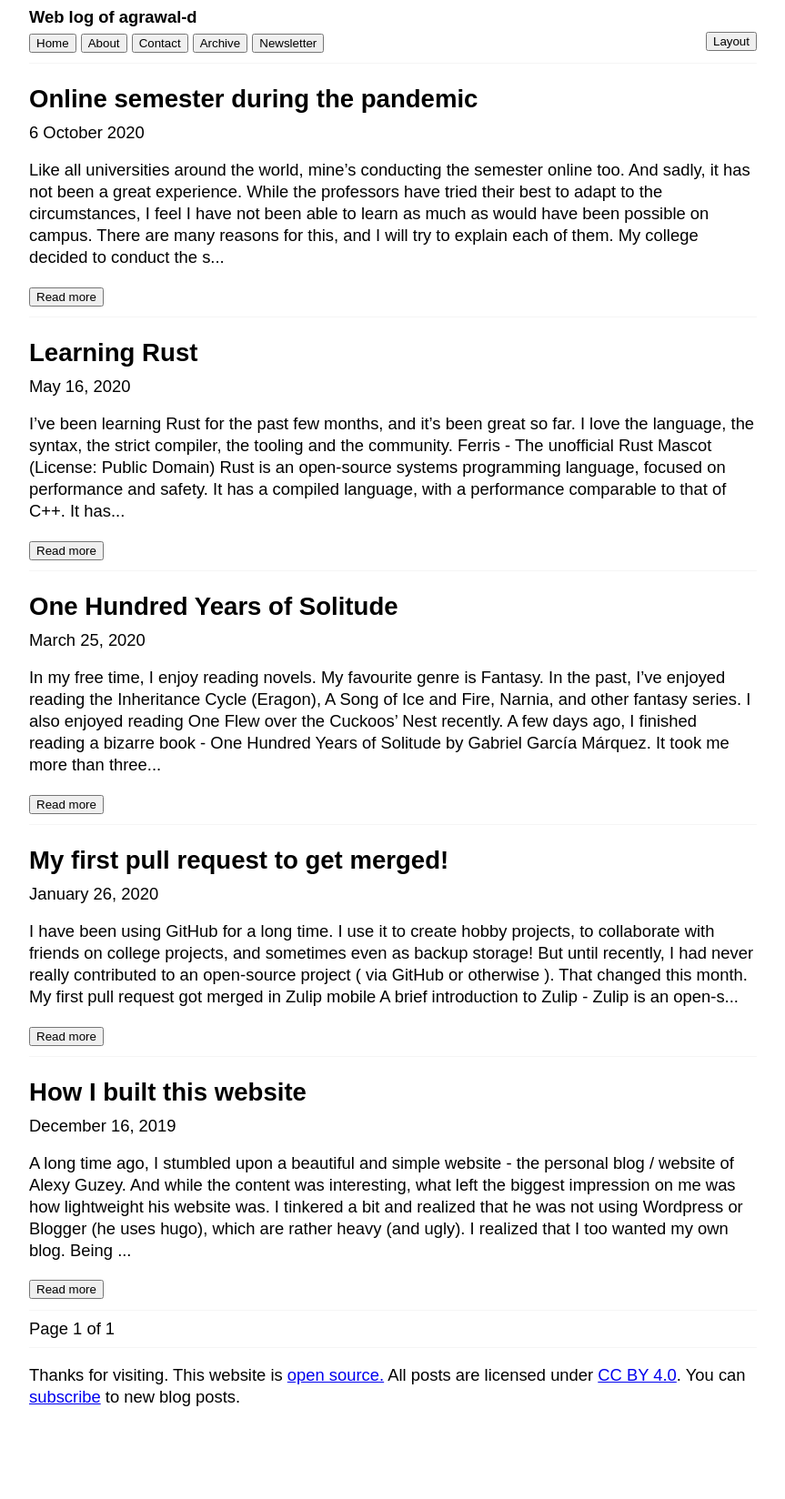
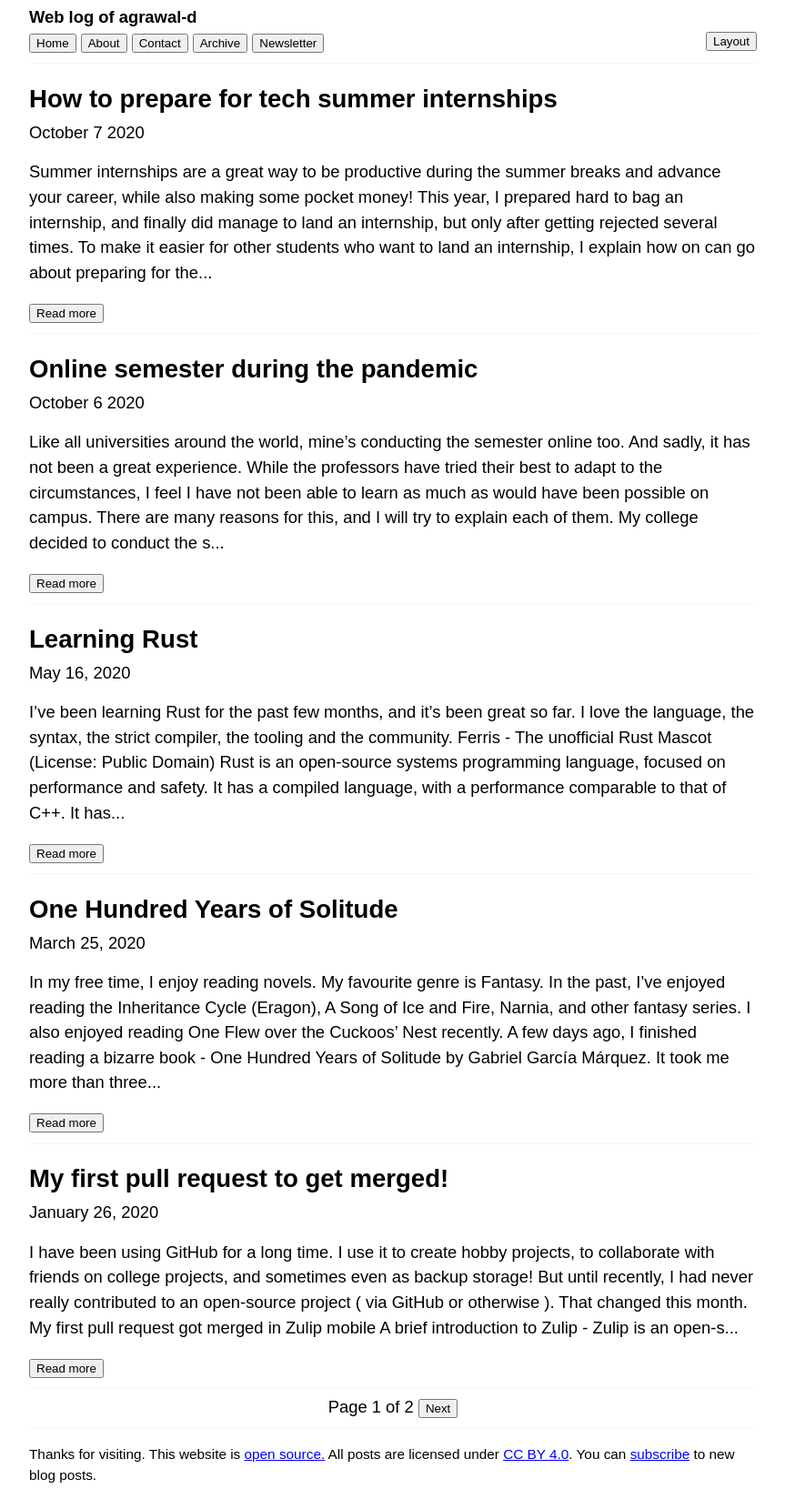
Before and after one commit to agrawal-d/agrawal-d.github.io, a Jekyll site: the page built from index.html, in a window 1280 px wide. Shown: the whole page at 91% size, without its empty margins (208-1071 px from the left). Built offline with Jekyll 4.4.1, drawn with Linux system fonts in a browser that asks for light colours; the list of posts is cut into pages by our own code; before the commit the page ends 1567 px from its top, so only the background shows below that.

Commit message:
Summer internship post.

```diff
--- a/_config.yml
+++ b/_config.yml
@@ -14,7 +14,7 @@ kramdown:
 
 plugins:
   - jekyll-paginate
-paginate: 10
+paginate: 5
 paginate_path: /page-:num
 
 #disqus-id: your-disqus-id
--- a/_includes/header.html
+++ b/_includes/header.html
@@ -1,4 +1,5 @@
 <header>
+    <nav>
         <h1 class="title"><a href='{{ site.url }}/' class="title">{{ site.name }}</a></h1>
         <a href='{{ site.url }}/'><button>Home</button></a>
         <a href='{{ site.url }}/about/'><button>About</button></a>
@@ -15,15 +16,14 @@
             <button id="width-800">800px</button> <button id="width-900">900px</button>
             <button id="width-1000">1000px</button>
             <br />
-        <b>Line height: </b>
-        <button id="line-height-1">1</button>
-        <button id="line-height-1.25">1.25</button>
-        <button id="line-height-1.50">1.5</button>
+            <b>Font Size</b>
+            <button id="f-inc">A+</button>
+            <button id="f-dec">A-</button>
             <br />
             <b>Text color: </b> <input type="color" id="color-picker" />
         </div>
-    <hr>
-
+    </nav>
+    <hr />
 </header>
 
 <script>
@@ -45,9 +45,22 @@
     el("width-800").addEventListener("click", () => document.getElementsByClassName("content")[0].style.width = "800px")
     el("width-900").addEventListener("click", () => document.getElementsByClassName("content")[0].style.width = "900px")
     el("width-1000").addEventListener("click", () => document.getElementsByClassName("content")[0].style.width = "1000px")
-    el("line-height-1").addEventListener("click", () => document.getElementsByClassName("content")[0].style.lineHeight = "100%")
-    el("line-height-1.25").addEventListener("click", () => document.getElementsByClassName("content")[0].style.lineHeight = "125%")
-    el("line-height-1.50").addEventListener("click", () => document.getElementsByClassName("content")[0].style.lineHeight = "150%")
+    el("f-inc").addEventListener("click", () => {
+        const body = document.getElementsByTagName("body")[0];
+        const rawSize = window.getComputedStyle(body, null).getPropertyValue('font-size');
+        let fontSize = parseFloat(rawSize);
+        fontSize += 2;
+        body.style.fontSize = fontSize + "px";
+        console.log(fontSize);
+    })
+    el("f-dec").addEventListener("click", () => {
+        const body = document.getElementsByTagName("body")[0];
+        const rawSize = window.getComputedStyle(body, null).getPropertyValue('font-size');
+        let fontSize = parseFloat(rawSize);
+        fontSize -= 2;
+        body.style.fontSize = fontSize + "px";
+        console.log(fontSize);
+    })
     el("color-picker").addEventListener("change", () => document.getElementsByTagName("body")[0].style.color = el("color-picker").value)
 
 </script>
--- a/_layouts/default.html
+++ b/_layouts/default.html
@@ -31,12 +31,14 @@
         {{ content }}
         <footer>
             <hr />
+            <small>
                 <p>Thanks for visiting. This website
                     is <a href="https://github.com/agrawal-d/agrawal-d.github.io">open
                         source.</a> All posts are licensed under <a
                         href="https://creativecommons.org/licenses/by/4.0/legalcode">CC
                         BY 4.0</a>. You can <a href="https://mailchi.mp/7183e2f21bac/web-log-of-agrawal-d">subscribe</a>
                     to new blog posts.</p>
+            </small>
         </footer>
 
     </div>
--- /dev/null
+++ b/_posts/2020-10-07-how-to-prepare-for-tech-summer-internships.md
@@ -0,0 +1,107 @@
+---
+layout: post
+title: "How to prepare for tech summer internships"
+postdate: "October 7 2020"
+---
+
+Summer internships are a great way to be productive during the summer breaks and advance your career, while also making some pocket money! This year, I prepared
+hard to bag an internship, and finally did manage to land an internship, but only after getting rejected several times. To make
+it easier for other students who want to land an internship, I explain how on can go about preparing for the online coding tests, interviews and more!
+
+![Confused man]({{site.url}}/img/confused.png)
+
+<center>Confused? Don't worry!</center>
+
+## What all you need to prepare
+
+Most tech companies require the following:
+
+- **Familiarity with at least one standard programming language**, Such as C++/ C/ Java/ C/ Python. I recommend being familiar with at least two, because sometimes your favourite language may not be allowed, or sometimes you may be asked to code in a different language for each question ( happened with me for a HackerRank test ). You should be able to implement data structures and algorithms in the language of your choice.
+
+- **Data Structures and Algorithms** are the bread and butter of online coding challenges and most technical interviews. Be sure to be very strong in this area. I will share below how you can do that. Note: If you are a computer science student, you may have a data structures course as a part of your curriculum.
+  That is not enough for internship prep., and you will need to prepare separately still.
+
+- **Object-oriented programming** is also fundamental. Some companies focus solely on this during interviews. You should be able to both recall theoretical concepts as well as write code in an object-oriented language. Java is perfect for this!
+
+- **Database Systems** are also somewhat important, and this depends on the company you are applying to. You may be asked to explain concepts like Normalization,
+  ACID properties or you may be asked to write SQL queries.
+
+- **Solving puzzles**: These days, very few companies ask you to solve puzzles, so this is not very important to prepare. But try to find out before the interview
+  if a particular company is known for asking puzzles and prepare accordingly.
+
+There are other topics, such as Operating Systems and System Design, but you will most likely not be asked these topics as a 3rd-year undergraduate student.
+
+## How to prepare
+
+There are a lot of resources on the internet, and it can be not very clear to choose one to focus on. Here are some sources that are popular in my college!
+
+### Data Structures and Algorithms
+
+This is the most important topic, and you should spend around 80% of your prep time focussing on this. [InterviewBit](https://www.interviewbit.com/courses/programming/) is one
+of the best ways to get stronger in DSA and solve problems. It has a topic-wise grouping of questions
+and questions are arranged according to difficulty. Each topic also has several tutorials and solved examples.
+
+![interviewbit]({{site.url}}/img/interviewbit.png)
+
+<center>InterviewBit programming course (free)</center>
+
+[Codeforces](https://codeforces.com/) is also an excellent place to practice solving questions in a time-constrained environment. While it is a website dedicated to competitive
+programming, participating in contests will give you valuable practice for actual interview online rounds.
+
+[GeeksForGeeks](geeksforgeeks.org/) is one of the best sources for looking up algorithm implementations or problem solutions. It has a huge bank of solved problems, and the
+explanations are also pretty good! I recommend going through their [must do section](https://www.geeksforgeeks.org/must-do-coding-questions-for-companies-like-amazon-microsoft-adobe/) towards the end of your preparation.
+
+For additional practice, you can solve random questions on [LeetCode](https://leetcode.com/) and [HackerRank](https://hackerrank.com).
+
+### Object Oriented Programming
+
+You do not need to prepare much for this. If you have this as a college course, that should be more than enough. If not, you can look at [JavaTPoint OOP Concepts](https://www.javatpoint.com/java-oops-concepts) and [Top 50 OOP Interview Questions](https://career.guru99.com/top-50-oops-interview-questions/). Make sure you remember the four pillars of
+OOP, some examples, and have some coding practice in an OOP language like Java/C++. You should be very familiar with the following:
+
+- Abstraction
+- Encapsulation
+- Inheritance
+- Polymorphism
+
+### Database Systems
+
+Again, you don't need to worry too much about this. Knowing the basics and being familiar with some essential theoretical concepts is enough. You should also be able to
+write SQL queries, including joins, sub-queries, indexing, modification etc.
+
+![w3Schools SQL runner screenshot]({{site.url}}/img/websql.png)
+
+<center>w3Schools - SQL in the browser!</center>
+
+One great resource for learning SQL is the [W3Schools SQL Tutorial](https://www.w3schools.com/sql/)
+as it has an interactive SQL system which allows you to run SQL in your browser, without the internet, using WebSQL. For learning theoretical concepts, you should refer to the
+syllabus of your college's DBMS course or go through a MOOC. You should also take a look at [these popular questions](https://www.javatpoint.com/dbms-interview-questions).
+
+### Puzzles
+
+You should only prepare these if the company you are applying to is known to ask these. Google some standard puzzles like "\<company name\> interview puzzles" and you
+should be good to go!
+
+## How much to prepare
+
+Ideally, it would be best if you started preparing about 4-5 months before the interviews start. Focus the most on DSA - practice regularly on InterviewBit/LeetCode and try to give at least
+one Codeforces contest in a week. It would help if you started with easy problems - don't jump right away with difficult problems. For Codeforces, you should solve Div 2 A and B in the
+beginning and by the end of your preparation, should be able to solve Div 2 A, B, C during a contest. Solving D is even better ( but not strictly necessary)!
+
+With InterviewBit, solve at least one problem from each bucket of a topic, and later when you are done with all, you can solve more problems. Make sure to try for sometime
+before looking at hints and solutions. Trying and failing is very important. That is how you will learn.
+
+## Some final remarks
+
+- Don't spend all your time with interview prep - enjoy your college life and try working on some exciting projects. This will also give you valuable experience that you
+  can showcase in your resume.
+
+- Remember to also prepare for behavioural questions that are asked in interviews like "Tell me about yourself" or "What are your strengths". Just Google some popular questions and learn how to answer them. There is no need to memorize answers to these questions - you must answer them naturally.
+
+- It is crucial to look at previously asked questions for a particular company as companies have a _very high_ tendency to repeat questions. One of the best
+  places to look this up is [GeeksForGeeks interview experiences](https://www.geeksforgeeks.org/company-interview-corner/).
+
+- Prepare for the specific company before an interview. Look at past questions, the company culture and maybe even go through the company's website for some basic info. Your
+  interviewer may ask you some questions like "Why do you want to work with us" and this information will help answer such questions.
+
+That's all! Good luck and remember - despite preparing hard, you may still not be able to land an internship. This does not mean you aren't good enough. A lot of people apply, and
+getting selected depends a lot on your luck during the interview. Just keep working on your skills, and you will eventually get your dream internship!
--- a/assets/css/site.css
+++ b/assets/css/site.css
@@ -5,7 +5,7 @@
 }
 
 .content p {
-  line-height: 1.5rem;
+  line-height: 150%;
 }
 
 body {
@@ -77,7 +77,7 @@ div.highlight {
 }
 
 img {
-  max-width: 70%;
+  max-width: 90%;
   margin: 0 auto;
   display: block;
   border: 1px solid rgb(90, 90, 90);
--- a/index.html
+++ b/index.html
@@ -17,12 +17,14 @@ layout: default
   {% endfor %}
 </div>
 
-{% if paginator.previous_page %}
-<a href=' {{ site.url }}{{ paginator.previous_page_path }}'>Previous</a>
-{% endif %}
+<center>
+  {% if paginator.previous_page %}
+  <a href=' {{ site.url }}{{ paginator.previous_page_path }}'><button> Previous</button></a>
+  {% endif %}
 
-Page {{ paginator.page }} of {{ paginator.total_pages }}
+  Page {{ paginator.page }} of {{ paginator.total_pages }}
 
-{% if paginator.next_page %}
-<a href='{{ site.url }}{{ paginator.next_page_path }}'>Next</a>
-{% endif %}
+  {% if paginator.next_page %}
+  <a href='{{ site.url }}{{ paginator.next_page_path }}'><button> Next</button></a>
+  {% endif %}
+</center>
```
Also changed, not shown: _posts/2020-10-06-college-during-the-pandemic.md (+1 -1 lines), img/confused.png (added), img/interviewbit.png (added), img/websql.png (added). Lines whose indentation alone changed are shown as unchanged.
